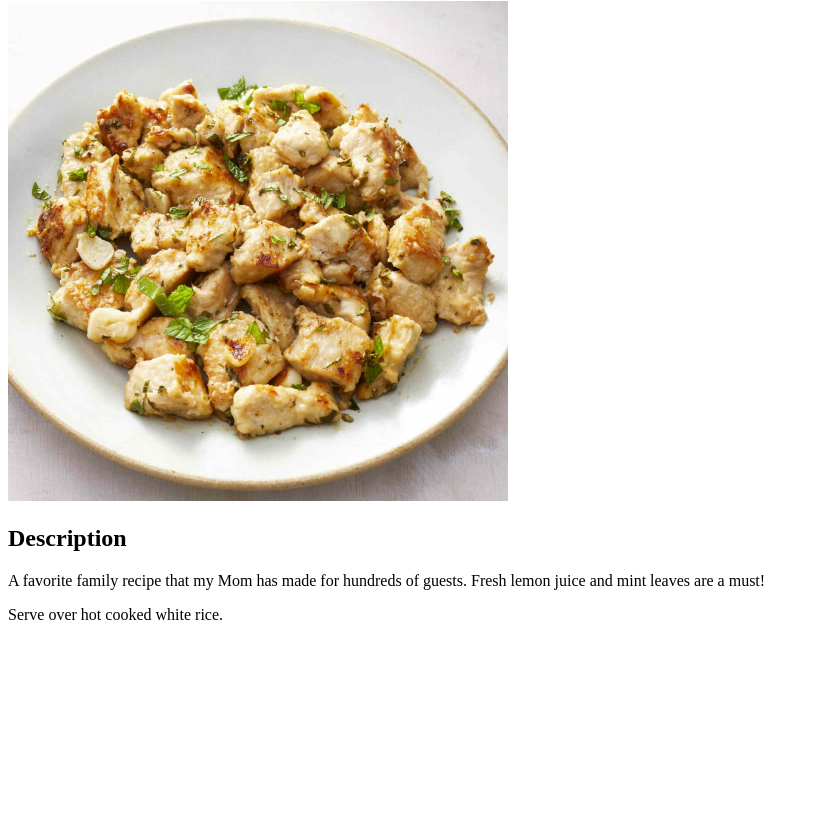
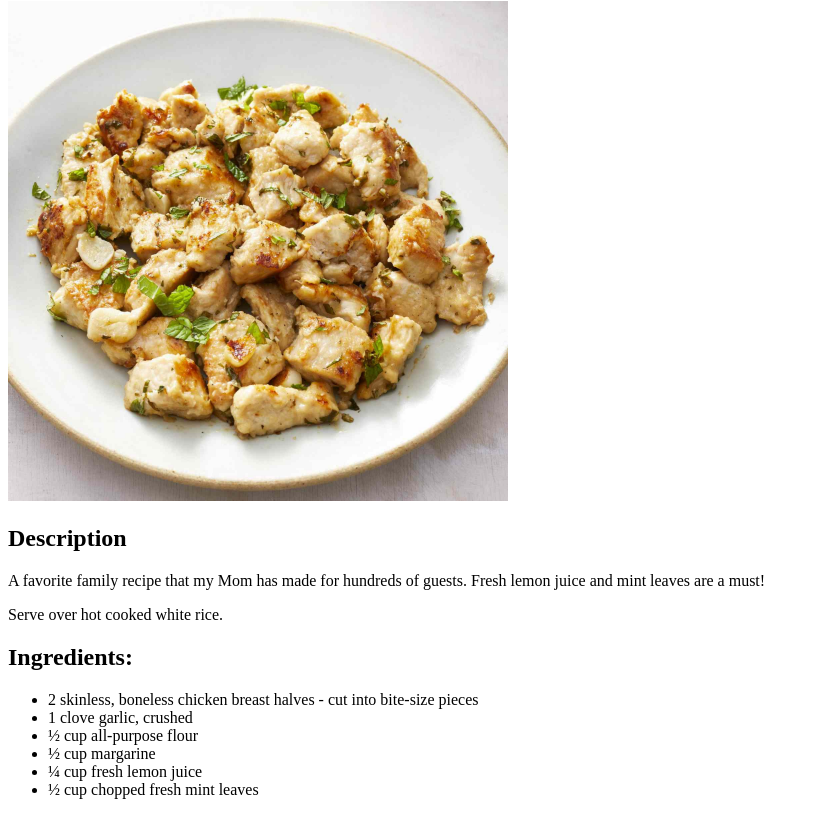
Before and after one commit to noclipst/odin-recipes, a plain HTML site: page mint-chicken.html in a window 1280 px wide. Shown: the part 79-894 px from the top of the page, without its empty margins (0-819 px from the left). Before the commit the page ends 800 px from the top, so only its background shows below. Drawn offline with Linux system fonts and the light colour scheme.

Commit message:
Add ingredients list
Add an ingredients list to the mint chicken recipe

```diff
--- a/mint-chicken.html
+++ b/mint-chicken.html
@@ -13,6 +13,19 @@
         <h2>Description</h2>
         <p>A favorite family recipe that my Mom has made for hundreds of guests. Fresh lemon juice and mint leaves are a must!</p>
         <p>Serve over hot cooked white rice.</p>
+
+        <h2>Ingredients:</h2>
+
+        <ul>
+            <li>2 skinless, boneless chicken breast halves - cut into bite-size pieces</li>
+            <li>1 clove garlic, crushed</li>
+            <li>½ cup all-purpose flour</li>
+            <li>½ cup margarine</li>
+            <li>¼ cup fresh lemon juice</li>
+            <li>½ cup chopped fresh mint leaves</li>
+        </ul>
+
+
     </body>
 
 </html>
```
